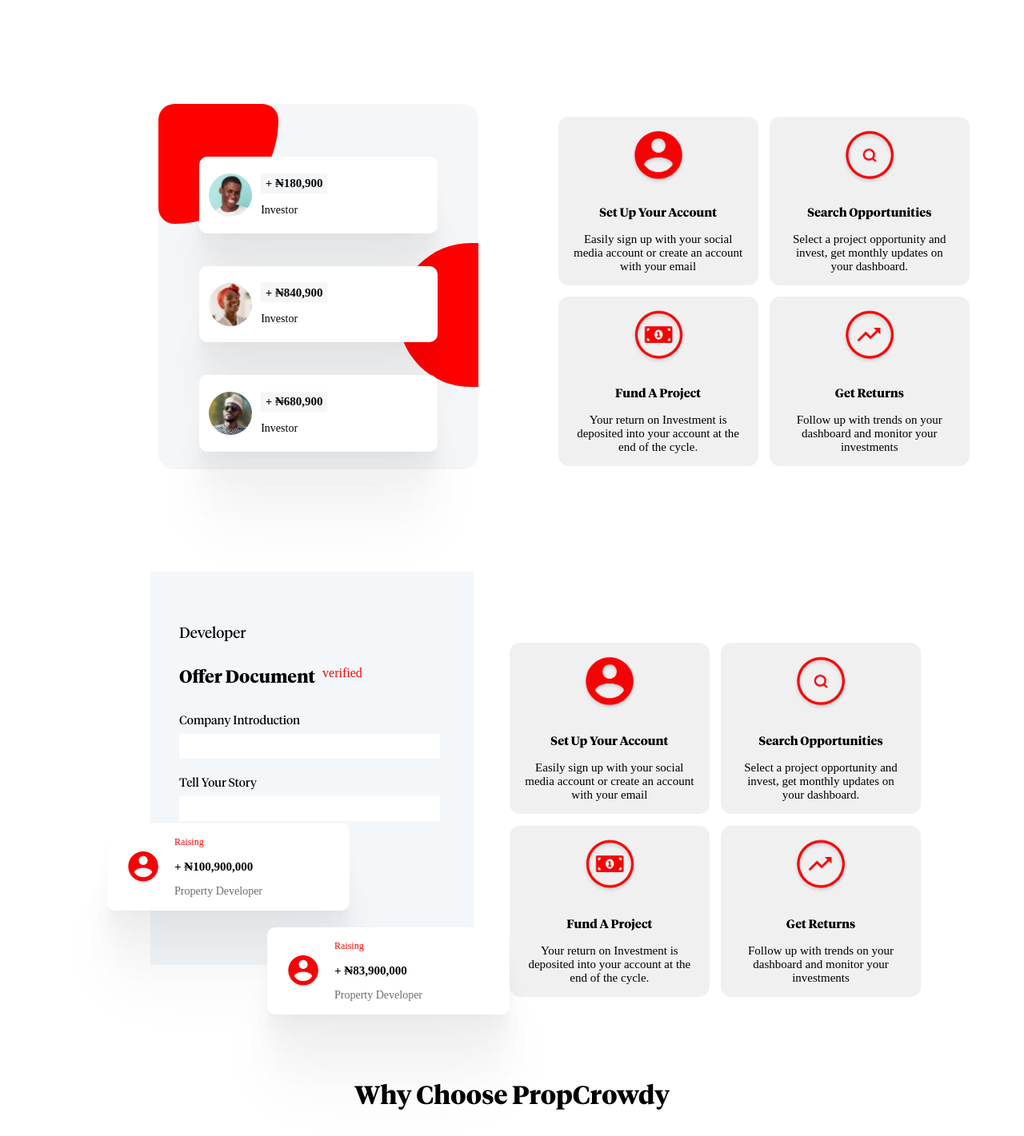
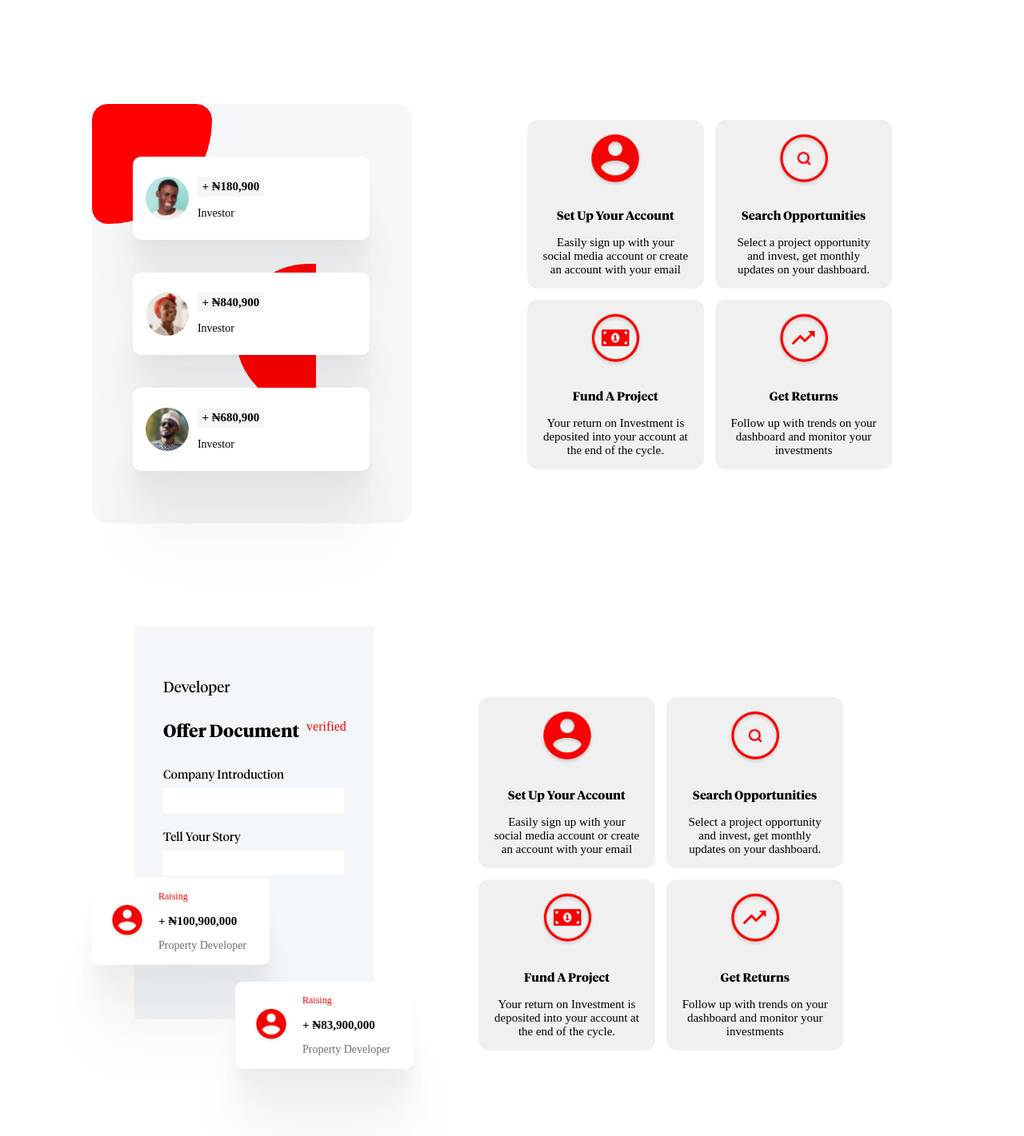
Before and after one commit to Farouk-Adedamola/PropCrowdy, a React (Create React App) app: page / in a window 1280 px wide. Shown: the part 1362-2783 px from the top of the page at 80% size. Built offline with nearby package versions, Linux system fonts and the light colour scheme; a web font is replaced by a local one.

Commit message:
commit all files

```diff
--- a/src/Components/ChooseProp.js/ChooseProp.module.css
+++ b/src/Components/ChooseProp.js/ChooseProp.module.css
@@ -110,13 +110,13 @@ button {
 @media screen and (min-width: 760px) {
   .section {
     width: 404px;
-    margin-left: 100px;
-    margin-right: 140px;
+    margin-left: 40px;
+    margin-right: 90px;
     /* height: 473px; */
   }
 
   input {
-    width: 334px;
+    width: 314px;
   }
   .contain,
   .contain2,
@@ -138,10 +138,17 @@ button {
     /* text-align: center; */
   }
 
-  .overall,
+  .overall {
+    display: flex;
+    justify-content: space-between;
+    align-items: center;
+  }
+
   .overalll {
     display: flex;
+    width: 80vw;
     justify-content: space-around;
+    margin: 0 auto;
     align-items: center;
   }
 
@@ -152,13 +159,22 @@ button {
   .button {
   }
 
+  .secondCard {
+    margin-left: -50px;
+    width: 300px;
+  }
+
   .secondCard h1 {
     font-size: 30px;
   }
 
+  .secondCard p {
+    width: 350px;
+  }
+
   .investment {
-    margin-left: 100px;
-    margin-right: 80px;
+    margin-left: 200px;
+    margin-right: 0px;
   }
 
   .Independent img {
@@ -185,3 +201,28 @@ button {
 .investment {
   margin-top: 3rem;
 }
+
+@media screen and (min-width: 1000px) {
+  .overall {
+    display: flex;
+    width: 80vw;
+    justify-content: space-between;
+    margin: 0 auto;
+  }
+
+  .section {
+    margin-left: 0;
+    margin-right: 0;
+  }
+  .overalll {
+    display: flex;
+    width: 80vw;
+    justify-content: space-around;
+    margin: 0 auto;
+  }
+
+  .investment {
+    margin-left: 70px;
+    margin-right: 80px;
+  }
+}
--- a/src/Components/ChooseProp.js/IndependentInvestment/Independent.module.css
+++ b/src/Components/ChooseProp.js/IndependentInvestment/Independent.module.css
@@ -1,7 +1,9 @@
 .deal {
   margin: 0 23px;
 }
-.secondCard {
+.secondCard h1 {
+  margin-left: 25px;
+  text-align: left;
   /* margin-top: ; */
 }
 .secondCard p {
@@ -27,8 +29,11 @@ button {
 }
 
 @media screen and (min-width: 760px) {
+  .secondCard h1 {
+    margin-left: 32px;
+  }
   .deal p {
-    width: 470px;
+    width: 370px;
     line-height: 20px;
     margin-bottom: 42px;
     display: flex;
--- a/src/Components/ContactSupport/Contact.module.css
+++ b/src/Components/ContactSupport/Contact.module.css
@@ -2,9 +2,9 @@
   background: #ff0000;
   border-radius: 10px;
   margin-top: 46.5px;
-  height: 285px;
+  /* height: 285px; */
   position: relative;
-  width: 90vw;
+  width: 100vw;
   margin: 46.5px auto 0 auto;
 }
 
@@ -26,6 +26,8 @@
 
 .btn {
   margin-left: 35px;
+  position: relative;
+  top: -10px;
 }
 
 .btn button {
@@ -33,6 +35,7 @@
   border-radius: 4px;
   color: #4f4f4f;
   font-size: 18px;
+  /* margin-top: -10px; */
   text-transform: capitalize;
 }
 
--- a/src/Components/FormSection/FormSection.module.css
+++ b/src/Components/FormSection/FormSection.module.css
@@ -146,8 +146,9 @@
   }
 
   .section {
-    width: 404px;
-    margin-left: 105px;
+    width: 300px;
+    margin-left: 70px;
+    margin-right: 50px;
     /* margin-right: 50px; */
   }
 
@@ -156,7 +157,7 @@
   }
 
   .input {
-    width: 310px;
+    width: 210px;
   }
   .contain p {
     font-family: "Apercuregular";
@@ -181,12 +182,14 @@
     position: absolute;
     top: 315px;
     left: -90px;
+    width: 200px;
   }
 
   .avater2 {
     position: absolute;
     top: 445px;
-    left: 110px;
+    left: 90px;
+    width: 200px;
   }
   .avater1 img,
   .avater2 img {
@@ -224,11 +227,23 @@
   margin-top: 6rem;
 }
 
+@media screen and (min-width: 1000px) {
+  .section {
+    margin-left: 110px;
+    margin-right: 90px;
+  }
+}
+
 @media screen and (min-width: 1200px) {
   .section {
+    margin-left: 160px;
+    margin-right: 130px;
+  }
+
+  /* .section {
     margin-left: 180px;
   }
   .last {
     margin-right: 100px;
-  }
+  } */
 }
--- a/src/Components/Header/Header.js
+++ b/src/Components/Header/Header.js
@@ -18,7 +18,9 @@ const Header = () => {
           <img src={group11} alt="" />
         </section>
         <section className={classes.second_Section}>
-          <h1>Real Estate Investment Oppotunities For Property Development</h1>
+          <h1 className={classes.text}>
+            Real Estate Investment Oppotunities For Property Development
+          </h1>
           <p className={classes.para}>
             PropCrowdy is a crowdfunding investment platform that empowers
             Nigerians to make smart investments in real estate
--- a/src/Components/Header/Header.module.css
+++ b/src/Components/Header/Header.module.css
@@ -74,7 +74,7 @@
     flex-direction: row-reverse;
     justify-content: space-between;
     position: relative;
-    left: 270px;
+    left: 220px;
     right: 78px;
     align-items: center;
     width: 90vw;
--- a/src/Components/InvestorCards/InvestorCards.module.css
+++ b/src/Components/InvestorCards/InvestorCards.module.css
@@ -138,18 +138,52 @@
 
 @media screen and (min-width: 760px) {
   .firstwrapper {
-    margin: 132px 0 0 151px;
-    height: 407px;
+    margin: 132px 40px 0 150px;
+    width: 431px;
+  }
+
+  .persons {
+    width: 170px;
+  }
+
+  .design {
+    position: absolute;
+    top: 200px;
+    left: 180px;
   }
 
   .section {
     display: flex;
     justify-content: space-around;
     align-items: baseline;
+    /* position: relative; */
+    /* left: 107px; */
   }
 
   .persons {
-    padding: 8px 0 8px 12px;
+    /* padding: 8px 0 8px 12px; */
     /* margin: 20px 31px; */
   }
 }
+
+@media screen and (min-width: 1000px) {
+  .section {
+  }
+
+  .firstwrapper {
+    margin-left: 50px;
+    margin-right: 60px;
+    width: 400px;
+  }
+
+  .persons {
+    width: 280px;
+  }
+}
+
+@media screen and (min-width: 1200px) {
+  .firstwrapper {
+    margin-right: -70px;
+    margin-left: 0;
+  }
+}
--- a/src/Components/PeoplePlay/People.module.css
+++ b/src/Components/PeoplePlay/People.module.css
@@ -197,11 +197,12 @@
 
   .section p {
     font-size: 1rem;
+    width: 300px;
   }
 
   .section img {
     margin-top: 37px;
-    width: 358px;
+    width: 300px;
     border: 1px solid red;
   }
 }
--- a/src/Components/Reusable/Card1.module.css
+++ b/src/Components/Reusable/Card1.module.css
@@ -42,7 +42,7 @@
 
 @media screen and (min-width: 760px) {
   .card {
-    width: 250px;
+    width: 221px;
   }
   .card img {
     width: 70px;
@@ -57,3 +57,10 @@
     font-size: 15px;
   }
 }
+
+@media screen and (min-width: 1000px) {
+  .wrapper {
+    margin-left: 0;
+    margin-right: 50px;
+  }
+}
--- a/src/Pagination/Footer/Footer.module.css
+++ b/src/Pagination/Footer/Footer.module.css
@@ -1,7 +1,8 @@
 .footer {
   background: #000;
   margin-top: 104px;
-  margin-left: -10px;
+  /* margin-left: 10px; */
+  width: 100vw;
 
   /* width: 100vw; */
   /* margin: 0; */
@@ -11,7 +12,7 @@
   display: flex;
   justify-content: center;
   margin: 0 auto;
-  width: 97vw;
+  width: 100vw;
   object-fit: cover;
 }
 
```
